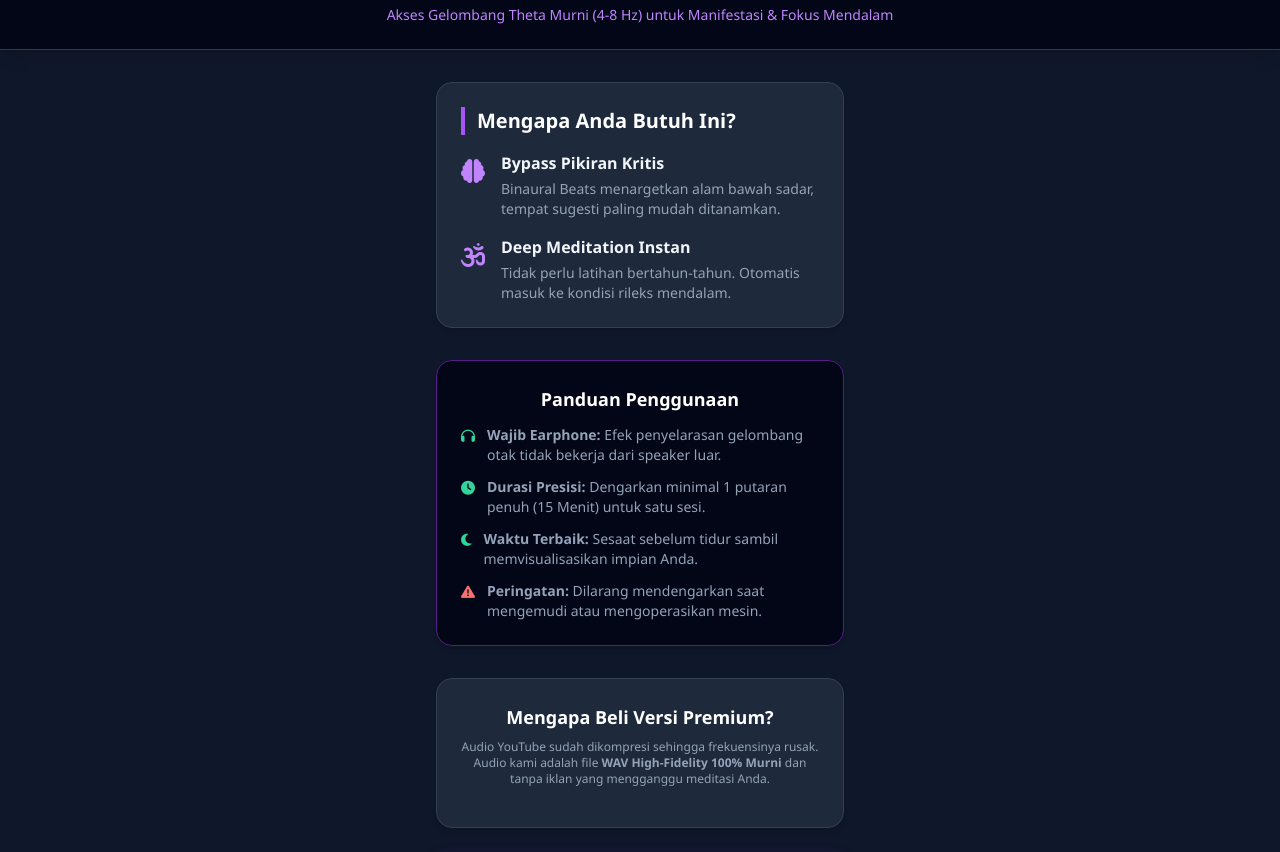
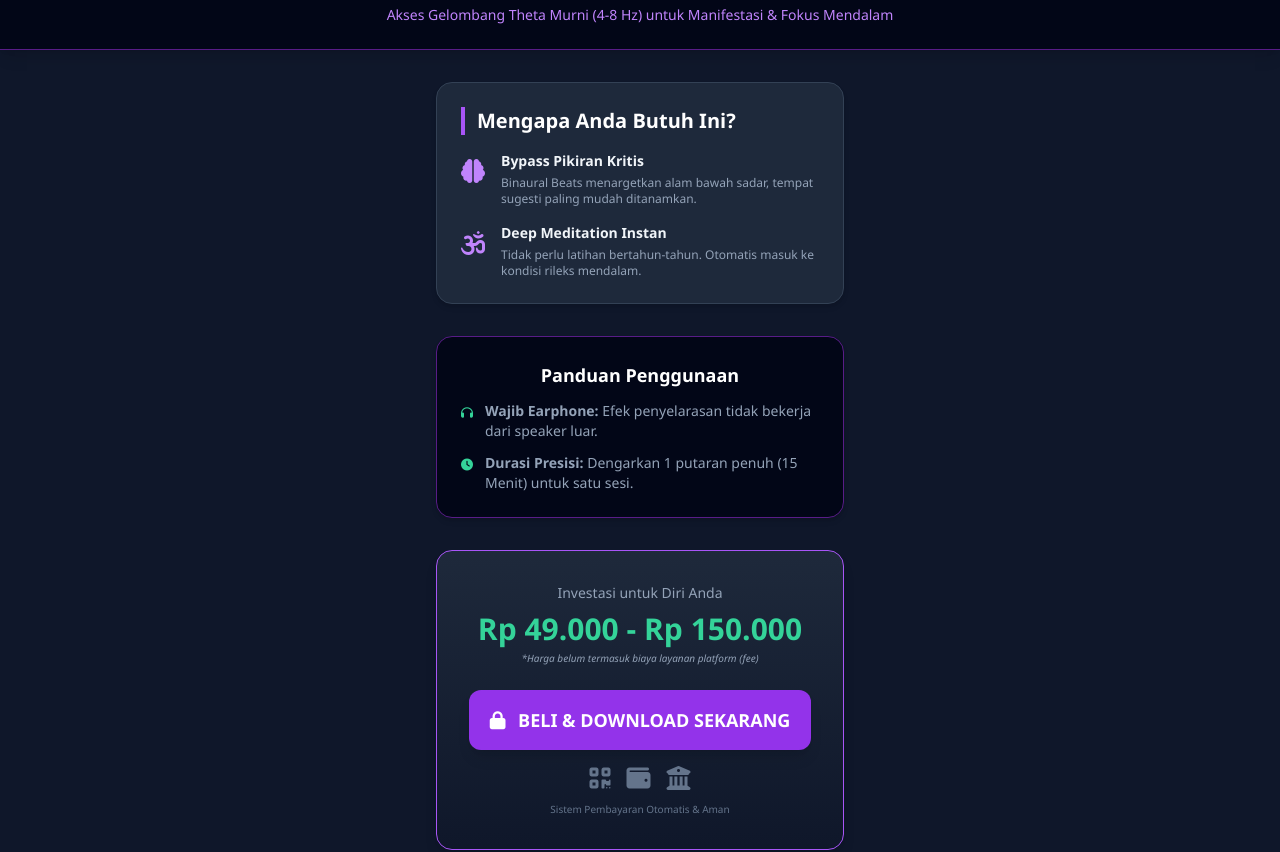
Before and after one commit to ikram-cyber/audio-theta, a plain HTML site: page index.html in a window 1280 px wide. Shown: the part 105-957 px from the top of the page. Drawn offline with nearby package versions, Linux system fonts and the light colour scheme.

Commit message:
Update tampilan harga jadi range 49rb sampai 150rb

```diff
--- a/index.html
+++ b/index.html
@@ -8,7 +8,6 @@
     <link rel="stylesheet" href="https://cdnjs.cloudflare.com/ajax/libs/font-awesome/6.4.0/css/all.min.css">
     <style>
         body { font-family: 'Segoe UI', Tahoma, Geneva, Verdana, sans-serif; }
-        .gradient-text { background-clip: text; -webkit-background-clip: text; -webkit-text-fill-color: transparent; }
     </style>
 </head>
 <body class="bg-slate-900 text-slate-300">
@@ -27,15 +26,15 @@
                 <div class="flex gap-4">
                     <i class="fas fa-brain text-purple-400 text-2xl mt-1"></i>
                     <div>
-                        <h4 class="font-bold text-slate-100">Bypass Pikiran Kritis</h4>
-                        <p class="text-sm text-slate-400 mt-1">Binaural Beats menargetkan alam bawah sadar, tempat sugesti paling mudah ditanamkan.</p>
+                        <h4 class="font-bold text-slate-100 text-sm">Bypass Pikiran Kritis</h4>
+                        <p class="text-xs text-slate-400 mt-1">Binaural Beats menargetkan alam bawah sadar, tempat sugesti paling mudah ditanamkan.</p>
                     </div>
                 </div>
                 <div class="flex gap-4">
                     <i class="fas fa-om text-purple-400 text-2xl mt-1"></i>
                     <div>
-                        <h4 class="font-bold text-slate-100">Deep Meditation Instan</h4>
-                        <p class="text-sm text-slate-400 mt-1">Tidak perlu latihan bertahun-tahun. Otomatis masuk ke kondisi rileks mendalam.</p>
+                        <h4 class="font-bold text-slate-100 text-sm">Deep Meditation Instan</h4>
+                        <p class="text-xs text-slate-400 mt-1">Tidak perlu latihan bertahun-tahun. Otomatis masuk ke kondisi rileks mendalam.</p>
                     </div>
                 </div>
             </div>
@@ -45,33 +44,21 @@
             <h2 class="text-lg font-bold text-white mb-3 text-center">Panduan Penggunaan</h2>
             <ul class="text-sm text-slate-400 space-y-3">
                 <li class="flex items-start gap-3">
-                    <i class="fas fa-headphones text-emerald-400 mt-1"></i>
-                    <span><strong>Wajib Earphone:</strong> Efek penyelarasan gelombang otak tidak bekerja dari speaker luar.</span>
+                    <i class="fas fa-headphones text-emerald-400 mt-1 text-xs"></i>
+                    <span><strong>Wajib Earphone:</strong> Efek penyelarasan tidak bekerja dari speaker luar.</span>
                 </li>
                 <li class="flex items-start gap-3">
-                    <i class="fas fa-clock text-emerald-400 mt-1"></i>
-                    <span><strong>Durasi Presisi:</strong> Dengarkan minimal 1 putaran penuh (15 Menit) untuk satu sesi.</span>
-                </li>
-                <li class="flex items-start gap-3">
-                    <i class="fas fa-moon text-emerald-400 mt-1"></i>
-                    <span><strong>Waktu Terbaik:</strong> Sesaat sebelum tidur sambil memvisualisasikan impian Anda.</span>
-                </li>
-                <li class="flex items-start gap-3">
-                    <i class="fas fa-exclamation-triangle text-red-400 mt-1"></i>
-                    <span><strong>Peringatan:</strong> Dilarang mendengarkan saat mengemudi atau mengoperasikan mesin.</span>
+                    <i class="fas fa-clock text-emerald-400 mt-1 text-xs"></i>
+                    <span><strong>Durasi Presisi:</strong> Dengarkan 1 putaran penuh (15 Menit) untuk satu sesi.</span>
                 </li>
             </ul>
         </section>
 
-        <section class="bg-slate-800 p-6 rounded-2xl border border-slate-700 shadow-md text-center">
-            <h2 class="text-lg font-bold text-white mb-2">Mengapa Beli Versi Premium?</h2>
-            <p class="text-xs text-slate-400 mb-4">Audio YouTube sudah dikompresi sehingga frekuensinya rusak. Audio kami adalah file <strong>WAV High-Fidelity 100% Murni</strong> dan tanpa iklan yang mengganggu meditasi Anda.</p>
-        </section>
+        <section class="bg-gradient-to-b from-slate-800 to-slate-900 p-8 rounded-2xl border border-purple-500 shadow-lg text-center">
+            <p class="text-slate-400 text-sm mb-2">Investasi untuk Diri Anda</p>
 
-        <section class="bg-gradient-to-b from-slate-800 to-slate-900 p-8 rounded-2xl border border-purple-500 shadow-[0_0_20px_rgba(168,85,247,0.2)] text-center">
-            <p class="text-slate-400 text-sm mb-2">Investasi untuk Diri Anda</p>
-            <h2 class="text-5xl font-black text-white mb-2">Rp 49.000</h2>
-            <p class="text-sm text-purple-400 line-through mb-6">Harga Normal: Rp 150.000</p>
+            <h2 class="text-3xl font-black text-emerald-400 mb-1">Rp 49.000 - Rp 150.000</h2>
+            <p class="text-[10px] text-slate-400 mb-6 italic">*Harga belum termasuk biaya layanan platform (fee)</p>
 
             <a href="https://lynk.id/ikram-cyber/l92p0k67g9m5/checkout" target="_blank" class="block w-full bg-purple-600 text-white py-4 rounded-xl font-bold text-lg hover:bg-purple-500 transition shadow-lg mb-4">
                 <i class="fas fa-lock mr-2"></i> BELI & DOWNLOAD SEKARANG
@@ -82,9 +69,14 @@
                 <i class="fas fa-wallet"></i>
                 <i class="fas fa-university"></i>
             </div>
-            <p class="text-xs text-slate-500 mt-3">Pembayaran Otomatis via QRIS, e-Wallet & Bank</p>
+            <p class="text-[10px] text-slate-500 mt-3">Sistem Pembayaran Otomatis & Aman</p>
         </section>
 
     </main>
+
+    <footer class="text-center pb-10">
+        <p class="text-[10px] text-slate-600 font-bold tracking-widest uppercase">© 2026 Ikram Cyber System</p>
+    </footer>
+
 </body>
 </html>
```
